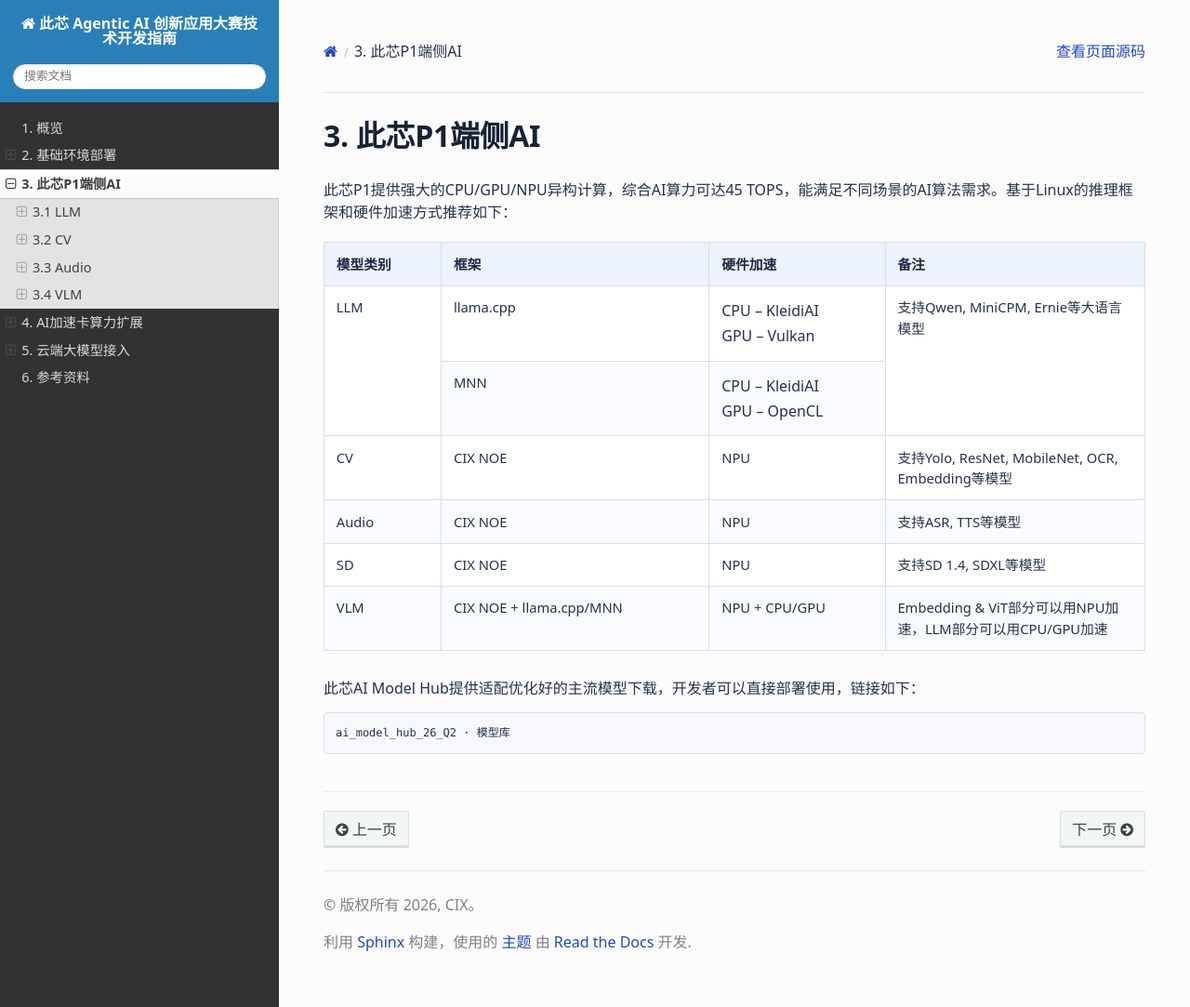
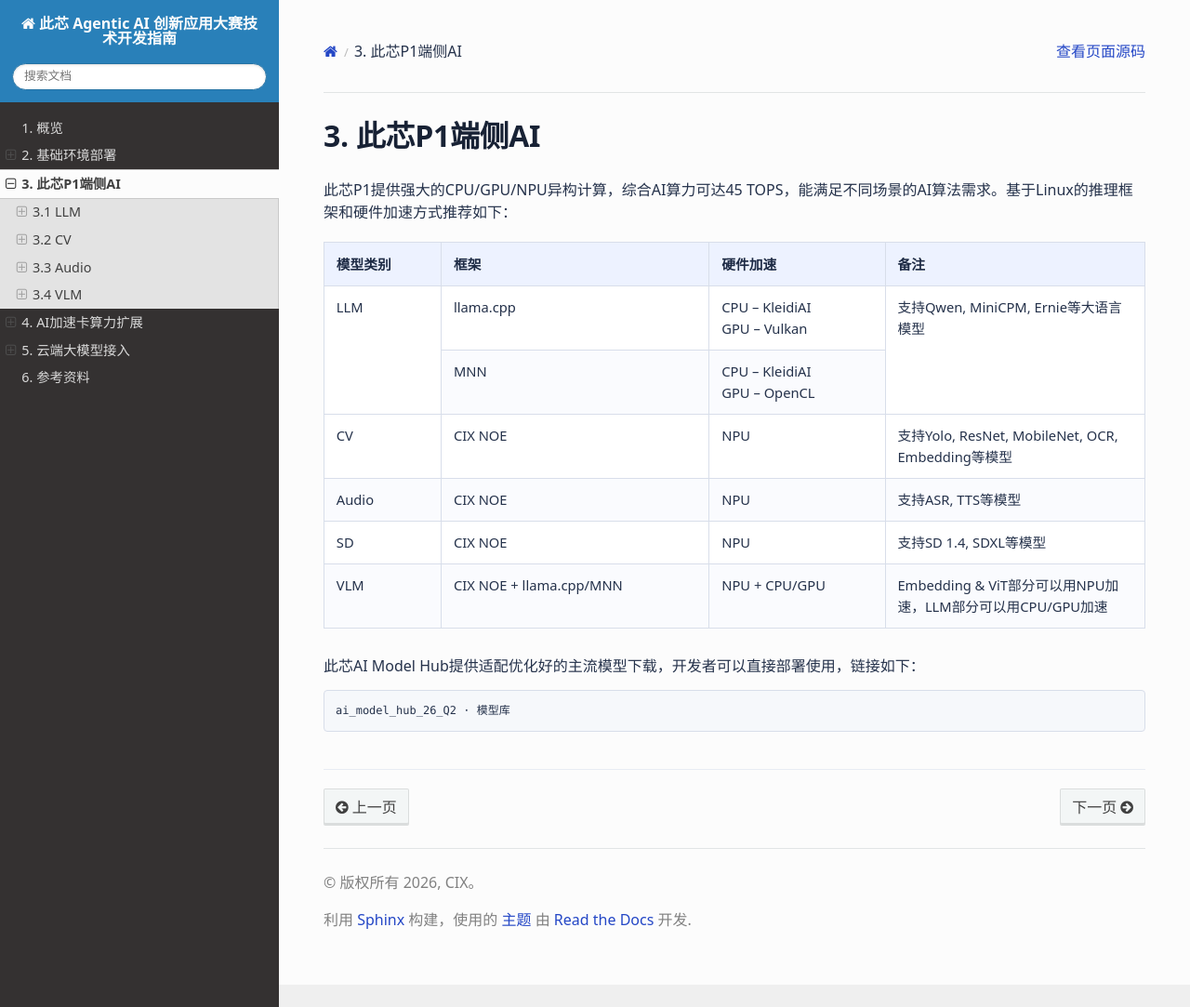
Before and after one commit to chao-luan/cix-ai-developer-contest-docs, a Sphinx documentation site: the page built from docs/edge-ai/index.md, in a window 1280 px wide and 1083 px high. Shown: the whole window at 93% size. Built offline with Sphinx 7.4.7 and the Read the Docs theme 3.1.0, drawn with Linux system fonts in a browser that asks for light colours.

```diff
--- a/docs/edge-ai/index.md
+++ b/docs/edge-ai/index.md
@@ -21,14 +21,14 @@
 <tr class="odd">
 <td rowspan="2">LLM</td>
 <td>llama.cpp</td>
-<td><p>CPU – KleidiAI</p>
-<p>GPU – Vulkan</p></td>
+<td>CPU – KleidiAI<br>
+GPU – Vulkan</td>
 <td rowspan="2">支持Qwen, MiniCPM, Ernie等大语言模型</td>
 </tr>
 <tr class="even">
 <td>MNN</td>
-<td><p>CPU – KleidiAI</p>
-<p>GPU – OpenCL</p></td>
+<td>CPU – KleidiAI<br>
+GPU – OpenCL</td>
 </tr>
 <tr class="odd">
 <td>CV</td>
```
